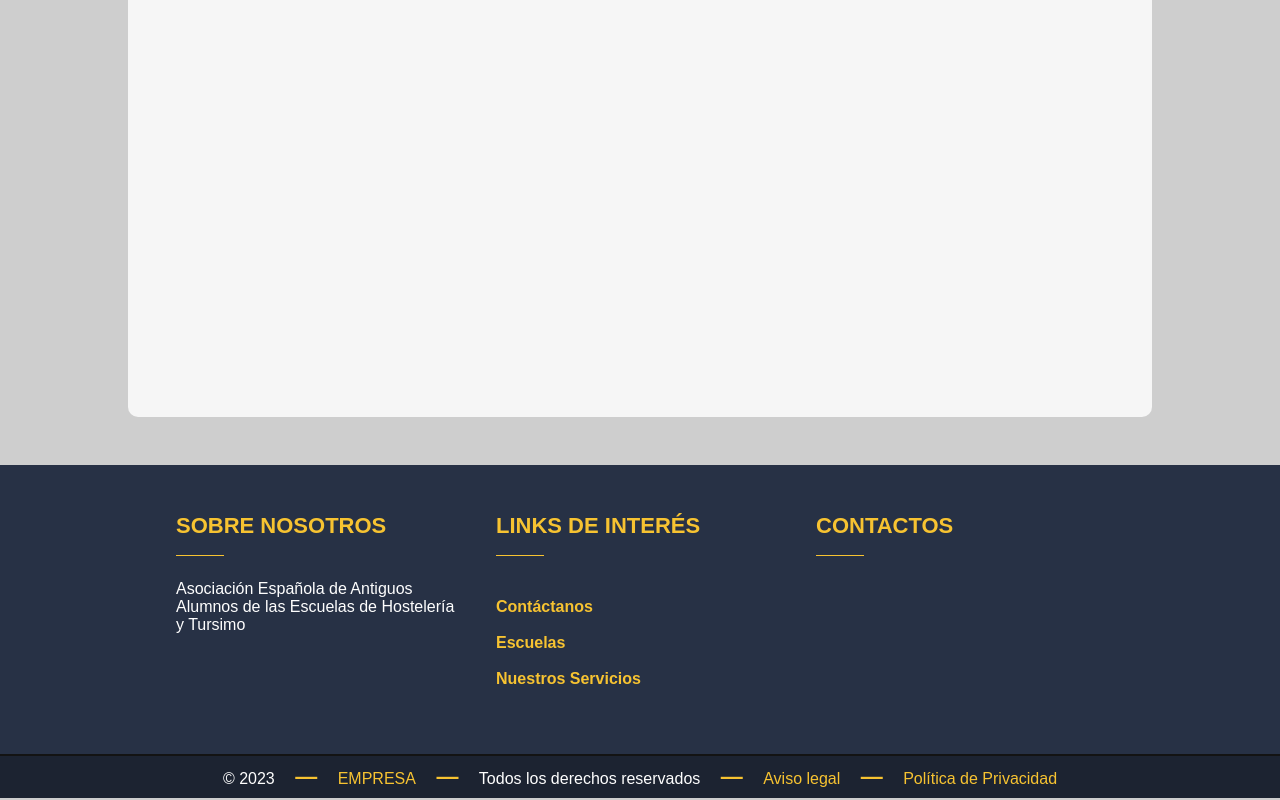
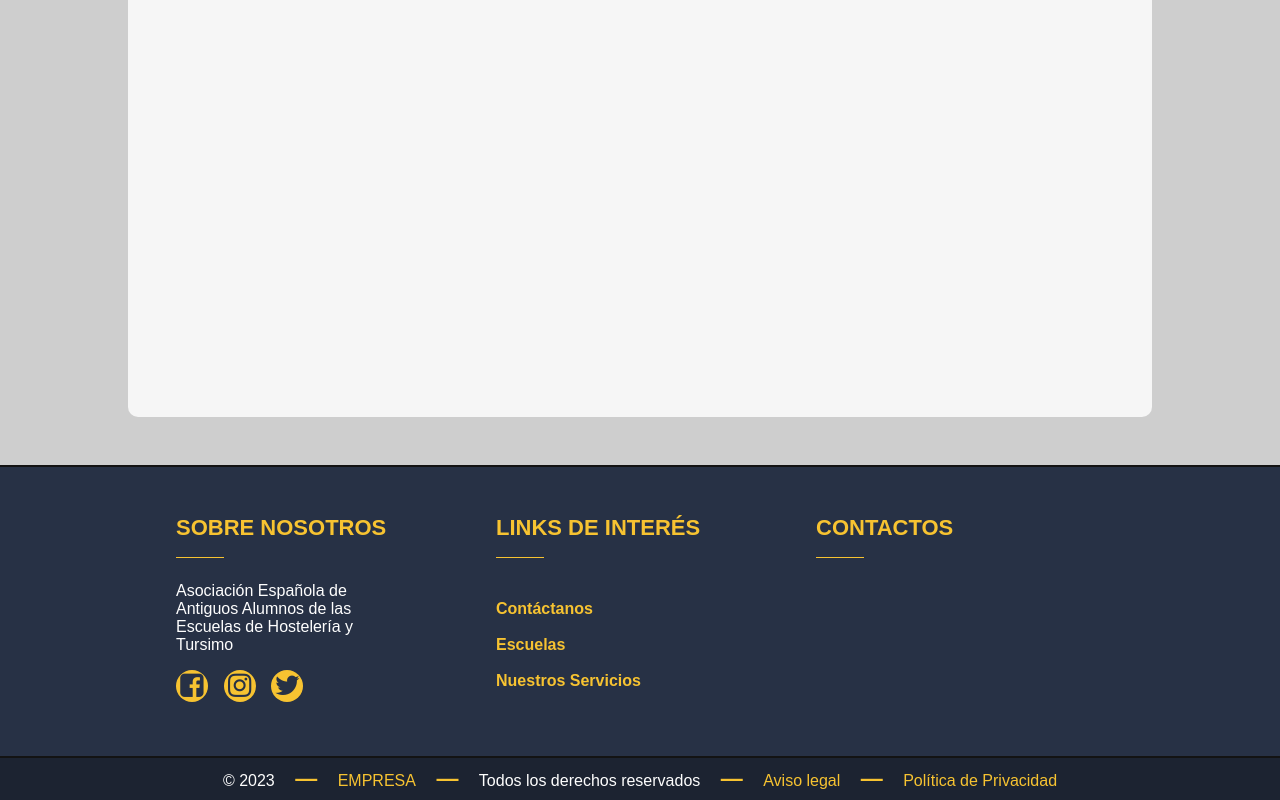
Before and after one commit to Draco0503/AAAHOSTUR, a plain HTML site: page static/index.html in a window 1280 px wide. Shown: the part 713-1513 px from the top of the page. Drawn offline with Linux system fonts and the light colour scheme.

Commit message:
footer social media links visible

```diff
--- a/static/css/aaahostur.css
+++ b/static/css/aaahostur.css
@@ -177,6 +177,7 @@ main {
     font-weight: bold;
     border: 1px solid var(--aaahostur-color-black);
     border-radius: 50%;
+    transition: 0.4s ease;
 }
 
 #up-btn:hover {
@@ -199,7 +200,7 @@ footer ul {
     list-style-type: none;
 }
 
-footer ul > li {
+footer .latest-foo > li, footer .links > li {
     display: inline;
     padding: 0.5rem;
 }
@@ -234,6 +235,7 @@ footer .center {
 .foo-col > h2 {
     text-transform: uppercase;
 }
+
 .foo-col > h2::after {
     display: block;
     content: "";
@@ -243,6 +245,39 @@ footer .center {
     border-color: var(--aaahostur-primary-color-not-that-yellow);
     margin-top: 1rem;
     margin-bottom: 1.5rem;
+}
+
+.foo-col > p {
+    padding-right: 5vw;
+    margin-bottom: 1rem;
+}
+
+ul {
+    list-style: none;
+    padding: 0;
+}
+
+ul.social-links > li {
+    display: inline-block;
+    width: 2rem;
+    height: 2rem;
+    border-radius: 50%;
+    text-align: center;
+}
+
+.icon {
+    margin-right: 0.7rem;
+    font-size: 1.7rem;
+    cursor: pointer;
+    background: var(--aaahostur-primary-color-not-that-yellow);
+    transition: 0.4s ease;
+}
+.icon > a {
+    color: var(--aaahostur-primary-color-dark-blue);
+}
+
+.icon:hover {
+    background: var(--aaahostur-primary-color-not-that-yellow-hover);
 }
 
 /* SCROLLBAR SETTINGS */
--- a/static/index.html
+++ b/static/index.html
@@ -46,10 +46,27 @@
         </div>
     </main>
     <footer class="nav">
-        <div class="nav center">
+        <div class="nav center b2-top">
             <div class="foo-col">
                 <h2 class="yellow-title">Sobre nosotros</h2>
                 <p>Asociación Española de Antiguos Alumnos de las Escuelas de Hostelería y Tursimo</p>
+                <ul class="social-links">
+                    <li class="icon">
+                        <a href="#">
+                            <i class="fa fa-facebook-square" aria-hidden="true"></i>
+                        </a>
+                    </li>
+                    <li class="icon">
+                        <a href="#">
+                            <i class="fa fa-instagram" aria-hidden="true"></i>
+                        </a>
+                    </li>
+                    <li class="icon">
+                        <a href="#">
+                            <i class="fa fa-twitter" aria-hidden="true"></i>
+                        </a>
+                    </li>
+                </ul>
             </div>
             <div class="foo-col">
                 <h2 class="yellow-title">Links de Interés</h2>
@@ -64,7 +81,7 @@
             </div>
         </div>
         <div class="nav darker-blue p1-tb b2-top">
-            <ul>
+            <ul class="latest-foo">
                 <li>© 2023</li>
                 <li class="yellow-title">&#8212;</li>
                 <li><a href="#">EMPRESA</a></li>
```
